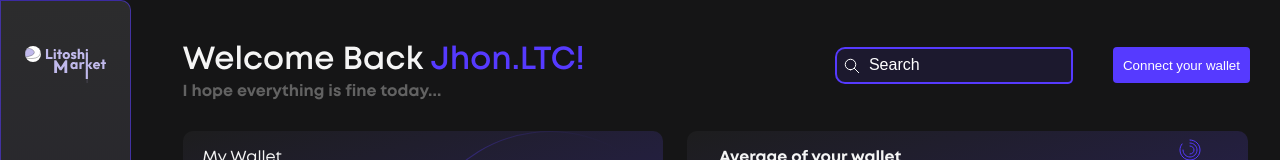
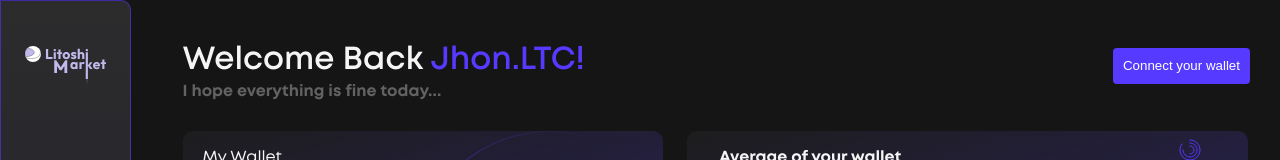
Before and after one commit to amine1132/LitoshiMarket, a React (Vite) app: page /Dashboard in a window 1280 px wide. Shown: the top 160 px of the page. Built offline with nearby package versions, Linux system fonts and the light colour scheme; no server answers; a web font is replaced by a local one.

Commit message:
Sheeesh le Search

```diff
--- a/src/dashboard/Dashboard.jsx
+++ b/src/dashboard/Dashboard.jsx
@@ -144,10 +144,6 @@ function Dashboard() {
           <p>I hope everything is fine today...</p>
         </div>
         <div className="input">
-          <div className="loupe">
-            <img src={search} alt=""/>
-          </div>
-          <input type="text" placeholder="Search" className="formulaire_1" />
           <button>Connect your wallet</button>
           <div className="notif">
           </div>
```
